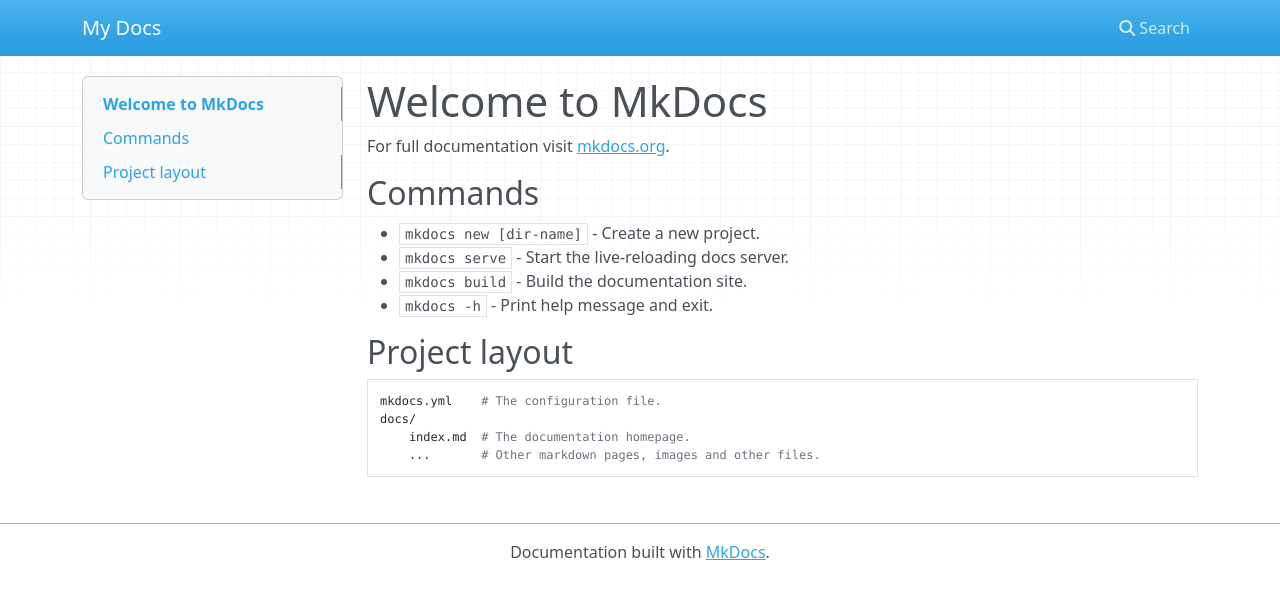
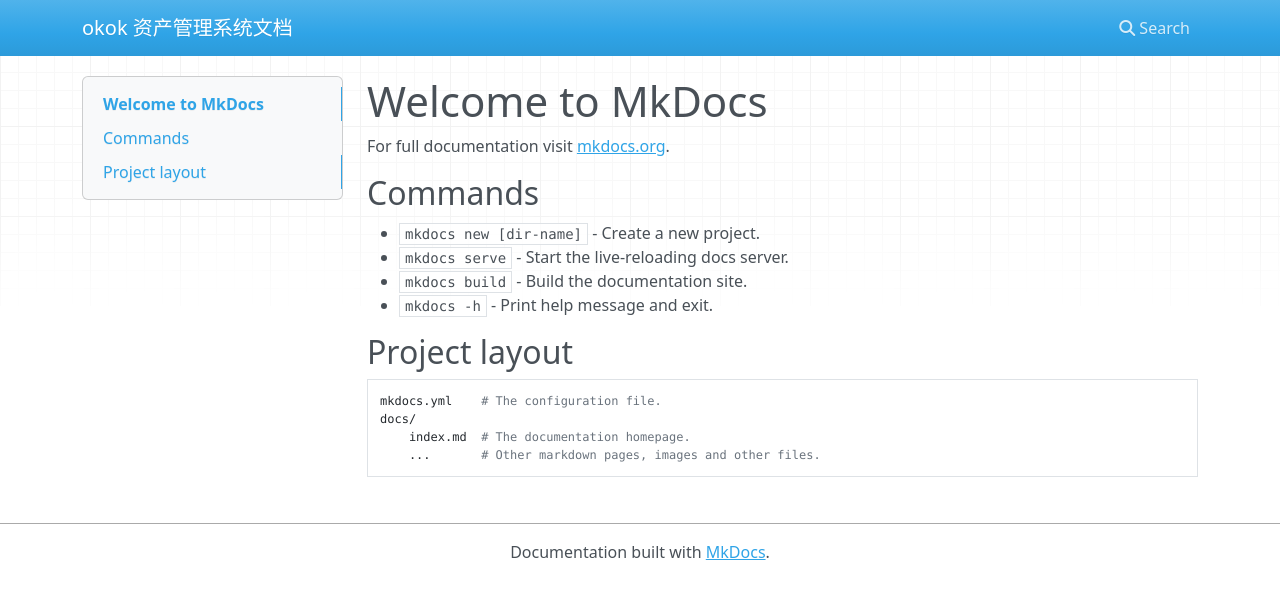
Before and after one commit to easymoneysniper213/okok-docs, an MkDocs documentation site: the page built from docs/index.md, in a window 1280 px wide. Shown: the top 599 px of the page. Built offline with MkDocs 1.6.1, drawn with Linux system fonts in a browser that asks for light colours; nearby versions of some CDN libraries.

Commit message:
changed doc title

```diff
--- a/mkdocs.yml
+++ b/mkdocs.yml
@@ -1 +1 @@
-site_name: My Docs
+site_name: okok 资产管理系统文档
```
